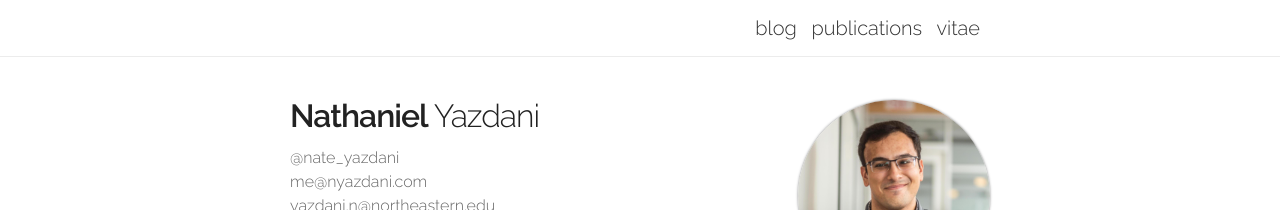
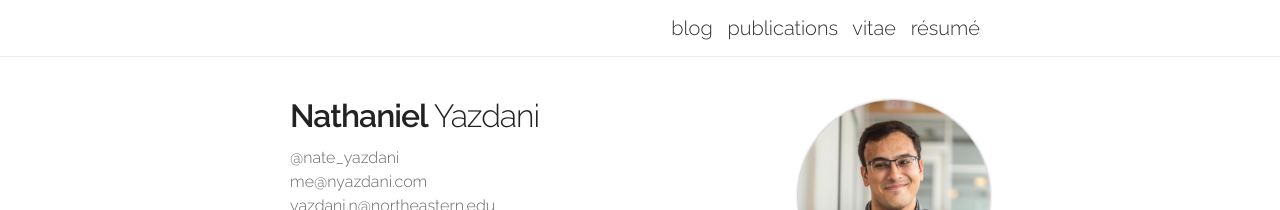
Before and after one commit to nateyazdani/nateyazdani.github.io, a Jekyll site: the page built from _pages/about.md, in a window 1280 px wide. Shown: the top 210 px of the page. Built offline with Jekyll 4.4.1, drawn with Linux system fonts in a browser that asks for light colours.

Commit message:
Include public résumé

```diff
--- a/_includes/header.html
+++ b/_includes/header.html
@@ -21,6 +21,9 @@
 
         <!-- curriculum vitae -->
         <a class="page-link" href="{{ '/assets/pdf/vitae.pdf' | prepend: site.baseurl | prepend: site.url }}">vitae</a>
+
+        <!-- résumé -->
+        <a class="page-link" href="{{ '/assets/pdf/résumé.pdf' | prepend: site.baseurl | prepend: site.url }}">résumé</a>
       </div>
     </nav>
 
```
Also changed, not shown: 1 other file.
